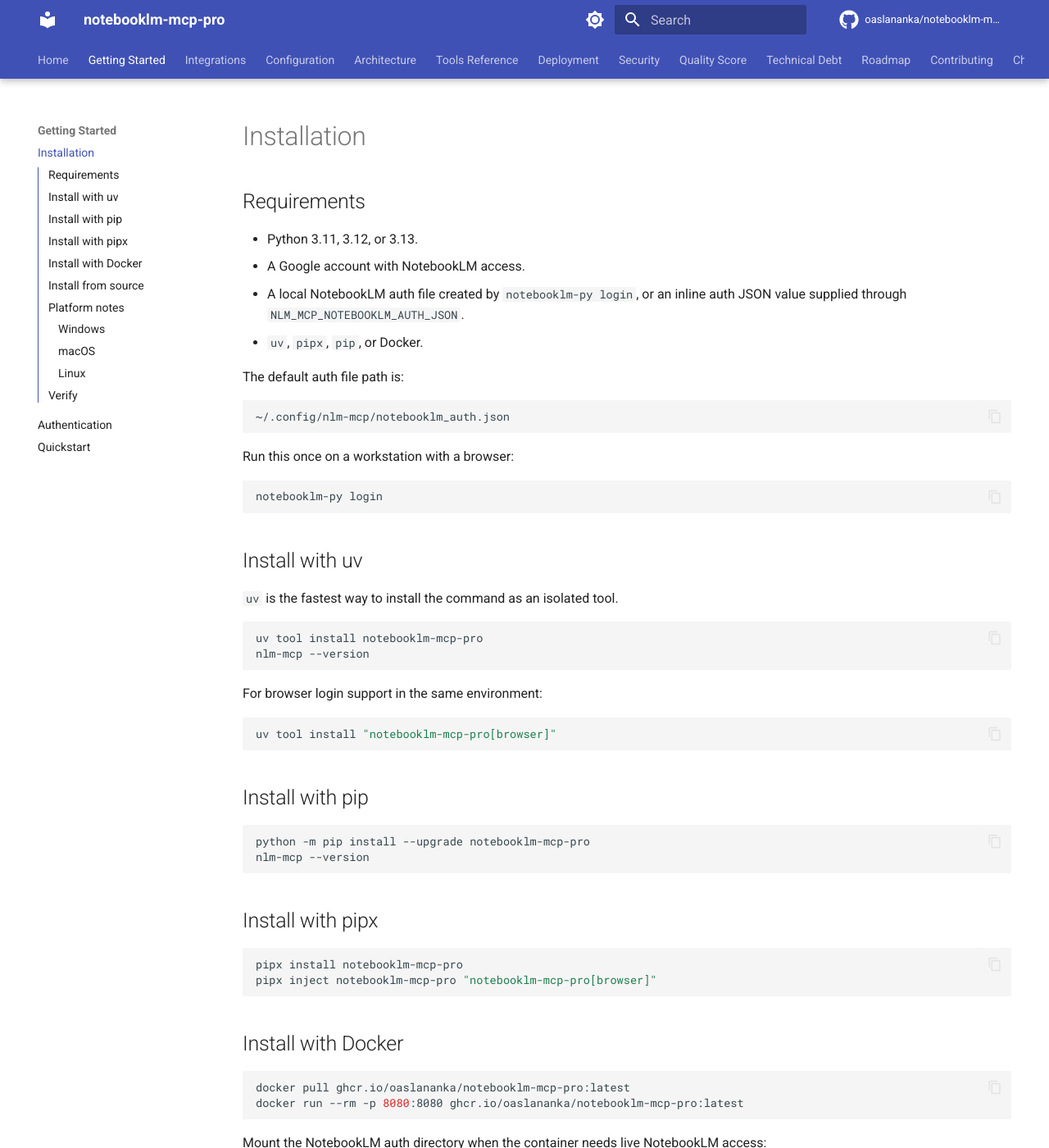
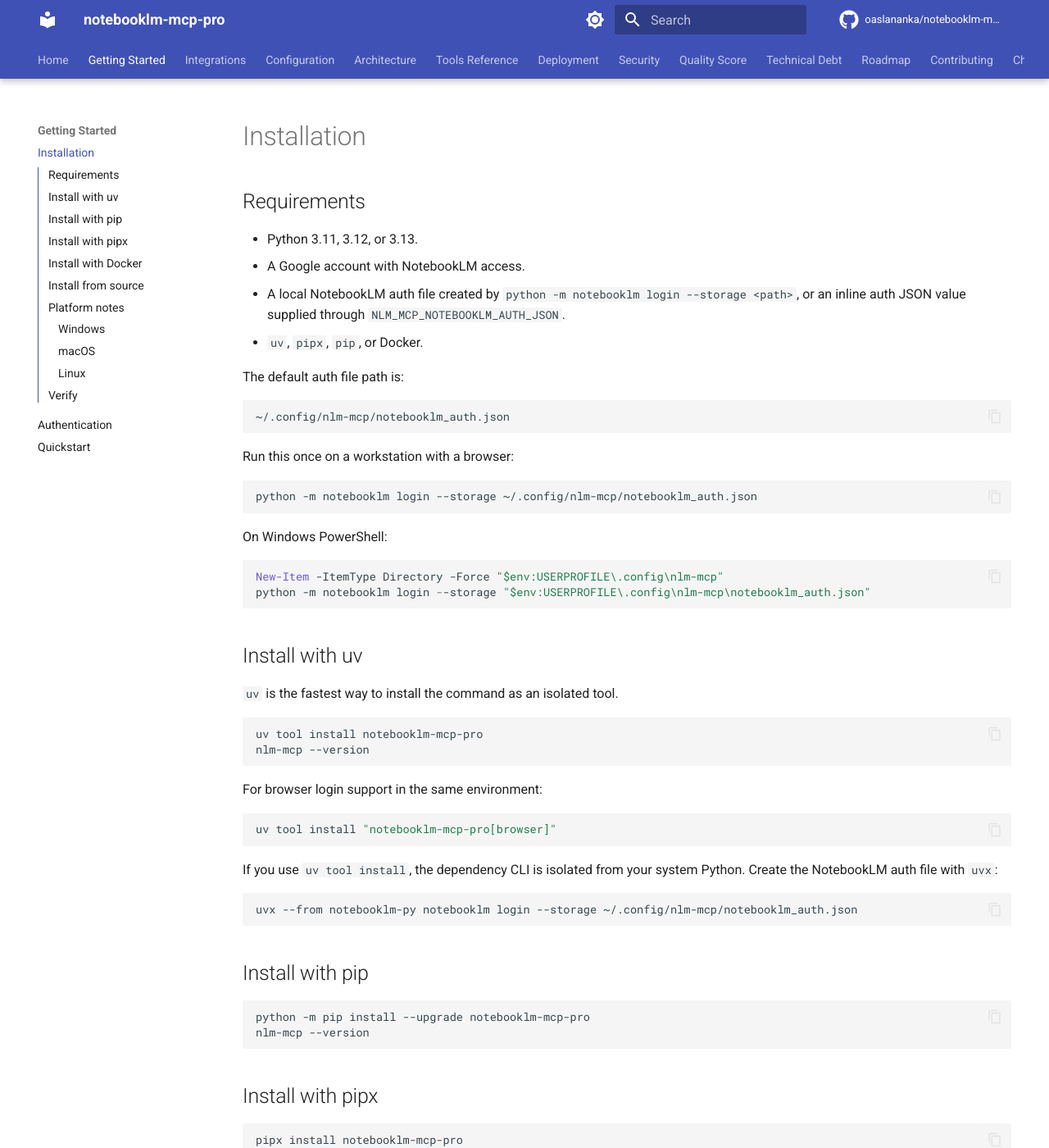
Before and after one commit to renovate-bot/oaslananka-_-notebooklm-mcp-pro, an MkDocs documentation site: the page built from docs/getting-started/installation.md, in a window 1280 px wide and 1400 px high. Shown: the whole window at 82% size. Built offline with MkDocs 1.6.1 and Material for MkDocs 9.7.7, drawn with Linux system fonts in a browser that asks for light colours; comment, search, counter and statistics services are not loaded.

Commit message:
docs: fix notebooklm login command
* docs: fix notebooklm login command

* test: cover notebooklm login guidance

* ci: use hosted runners for public workflows

* ci: restore self-hosted runner labels

* ci: keep scorecard publishing on hosted runner

* fix: harden notebooklm login guidance

````diff
--- a/docs/getting-started/installation.md
+++ b/docs/getting-started/installation.md
@@ -4,7 +4,7 @@
 
 - Python 3.11, 3.12, or 3.13.
 - A Google account with NotebookLM access.
-- A local NotebookLM auth file created by `notebooklm-py login`, or an inline auth JSON value supplied through `NLM_MCP_NOTEBOOKLM_AUTH_JSON`.
+- A local NotebookLM auth file created by `python -m notebooklm login --storage <path>`, or an inline auth JSON value supplied through `NLM_MCP_NOTEBOOKLM_AUTH_JSON`.
 - `uv`, `pipx`, `pip`, or Docker.
 
 The default auth file path is:
@@ -16,7 +16,14 @@
 Run this once on a workstation with a browser:
 
 ```bash
-notebooklm-py login
+python -m notebooklm login --storage ~/.config/nlm-mcp/notebooklm_auth.json
+```
+
+On Windows PowerShell:
+
+```powershell
+New-Item -ItemType Directory -Force "$env:USERPROFILE\.config\nlm-mcp"
+python -m notebooklm login --storage "$env:USERPROFILE\.config\nlm-mcp\notebooklm_auth.json"
 ```
 
 ## Install with uv
@@ -32,6 +39,13 @@
 
 ```bash
 uv tool install "notebooklm-mcp-pro[browser]"
+```
+
+If you use `uv tool install`, the dependency CLI is isolated from your system
+Python. Create the NotebookLM auth file with `uvx`:
+
+```bash
+uvx --from notebooklm-py notebooklm login --storage ~/.config/nlm-mcp/notebooklm_auth.json
 ```
 
 ## Install with pip
````
Also changed, not shown: README.md (+9 -2 lines), docs/getting-started/authentication.md (+9 -2 lines), docs/getting-started/quickstart.md (+1 -1 lines), docs/index.md (+2 -2 lines), docs/integrations/claude-desktop.md (+1 -1 lines), 3 other files.
